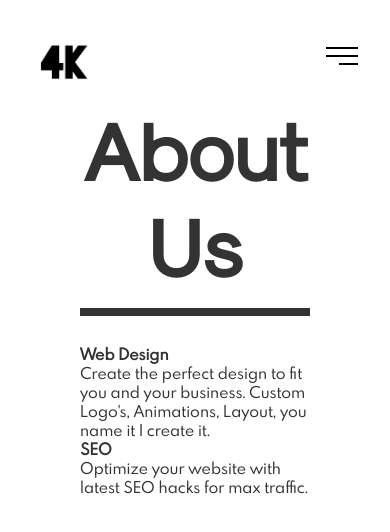
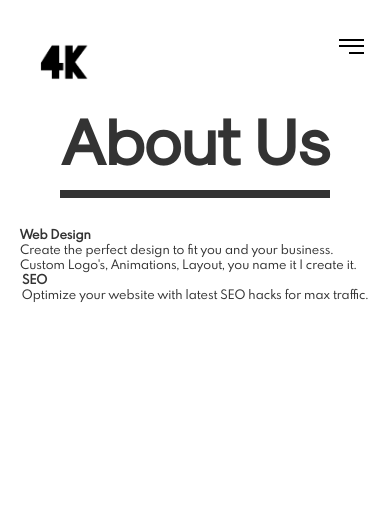
Before and after one commit to flex2016/4kreative, a plain HTML site: page about.html in a window 390 px wide. Drawn offline with nearby package versions, Linux system fonts and the light colour scheme.

Commit message:
added media queries for services section

```diff
--- a/assets/css/styles.css
+++ b/assets/css/styles.css
@@ -17,7 +17,7 @@
 }
 
 html {
-	font: normal 16px spartan_regular, sans-serif;
+	font: normal 1rem spartan_regular, sans-serif;
 	color: #fff;
 }
 
@@ -885,7 +885,7 @@ img {
 
 
 
-/*Packages Section*/
+/*Services Section*/
 .services h3 {
 	color: #000;
 	font-size: 3.5rem;
@@ -1067,3 +1067,27 @@ img {
 	color: white;
 
 }
+
+@media (max-width: 1100px) {
+	body {
+		overflow: visible;
+
+	}
+	section{
+		padding: 100px 20px;
+	}
+	.services .grid li {
+		flex-basis: 100%;
+	}
+}
+
+@media (max-width: 1000px) {
+
+}
+
+@media (max-width: 800px){
+	html {
+		font: normal .8rem spartan_regular, sans-serif;
+
+	}
+}
```
